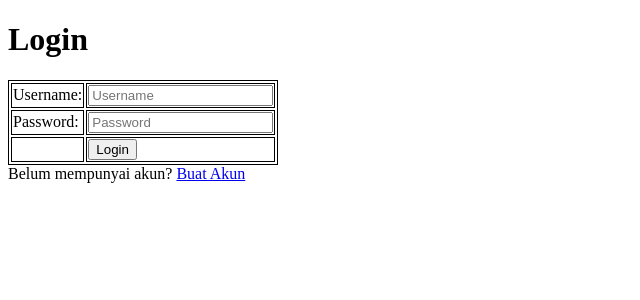
After one commit to kausarme/tugas2, a Django app: page /todolist/register/ in a window 1280 px wide. The commit adds this page. Shown: the top 300 px of the page, without its empty margins (0-640 px from the left). Run offline with Django 4.2, Linux system fonts and the light colour scheme.

Commit message:
Added register

```diff
--- /dev/null
+++ b/todolist/templates/register.html
@@ -0,0 +1,45 @@
+{% extends 'base.html' %}
+
+{% block meta %}
+<title>Login</title>
+{% endblock meta %}
+
+{% block content %}
+
+<div class = "login">
+
+    <h1>Login</h1>
+
+    <form method="POST" action="">
+        {% csrf_token %}
+        <table>
+            <tr>
+                <td>Username: </td>
+                <td><input type="text" name="username" placeholder="Username" class="form-control"></td>
+            </tr>
+
+            <tr>
+                <td>Password: </td>
+                <td><input type="password" name="password" placeholder="Password" class="form-control"></td>
+            </tr>
+
+            <tr>
+                <td></td>
+                <td><input class="btn login_btn" type="submit" value="Login"></td>
+            </tr>
+        </table>
+    </form>
+
+    {% if messages %}
+        <ul>
+            {% for message in messages %}
+                <li>{{ message }}</li>
+            {% endfor %}
+        </ul>
+    {% endif %}
+
+    Belum mempunyai akun? <a href="{% url 'todolist:register' %}">Buat Akun</a>
+
+</div>
+
+{% endblock content %}
--- a/todolist/urls.py
+++ b/todolist/urls.py
@@ -1,8 +1,9 @@
 from django.urls import path
-from todolist.views import show_todolist
+from todolist.views import show_todolist, register
 
 app_name = "todolist"
 
 urlpatterns = [
     path("", show_todolist, name="show_todolist"),
+    path("register/", register, name="register"),
 ]
--- a/todolist/views.py
+++ b/todolist/views.py
@@ -1,5 +1,8 @@
 from django.shortcuts import render
-from models import Task
+from todolist.models import Task
+from django.shortcuts import redirect
+from django.contrib.auth.forms import UserCreationForm
+from django.contrib import messages
 
 
 # Create your views here.
@@ -7,7 +10,19 @@ def show_todolist(request):
     todolist_item = Task.objects.all()
     context = {
         'list_todo': todolist_item,
-        'nama': 'Kausar Meutuwah',
-        'NPM': "2106630100",
     }
     return render(request, "todolist.html", context)
+
+
+def register(request):
+    form = UserCreationForm()
+
+    if request.method == "POST":
+        form = UserCreationForm(request.POST)
+        if form.is_valid():
+            form.save()
+            messages.success(request, 'Akun telah berhasil dibuat!')
+            return redirect('todolist:login')
+
+    context = {'form': form}
+    return render(request, 'register.html', context)
```
Also changed, not shown: todolist/templates/todolist.html (+0 -26 lines).
